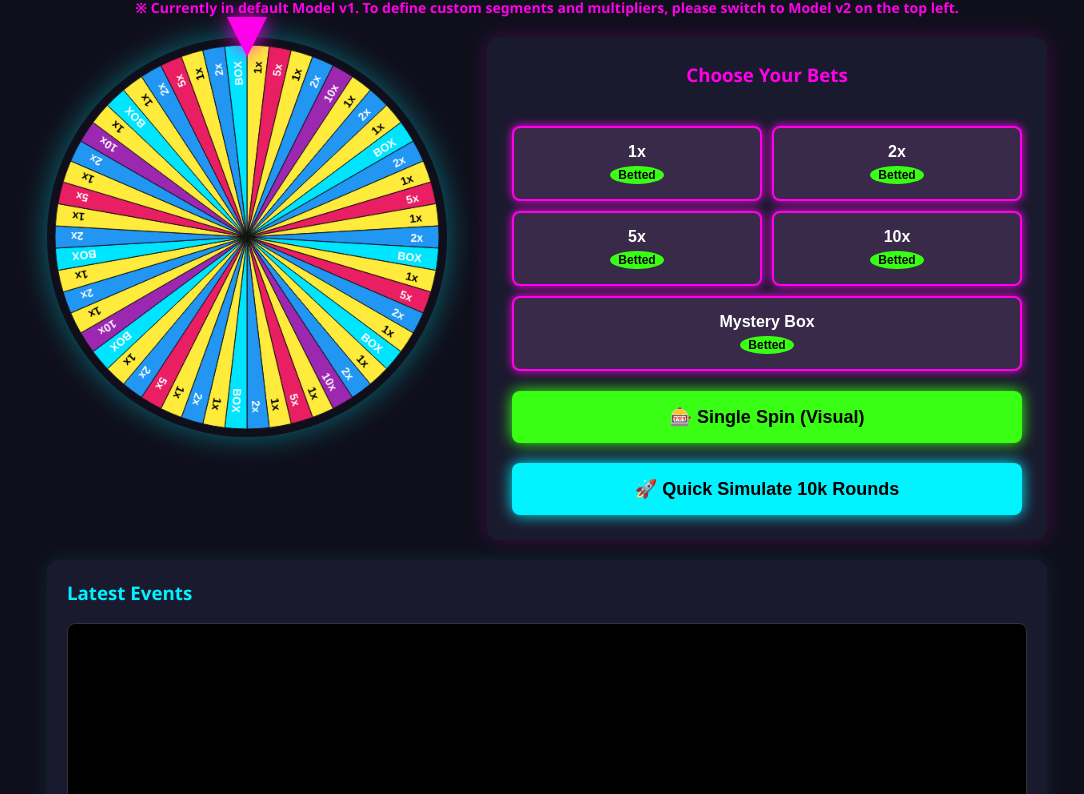
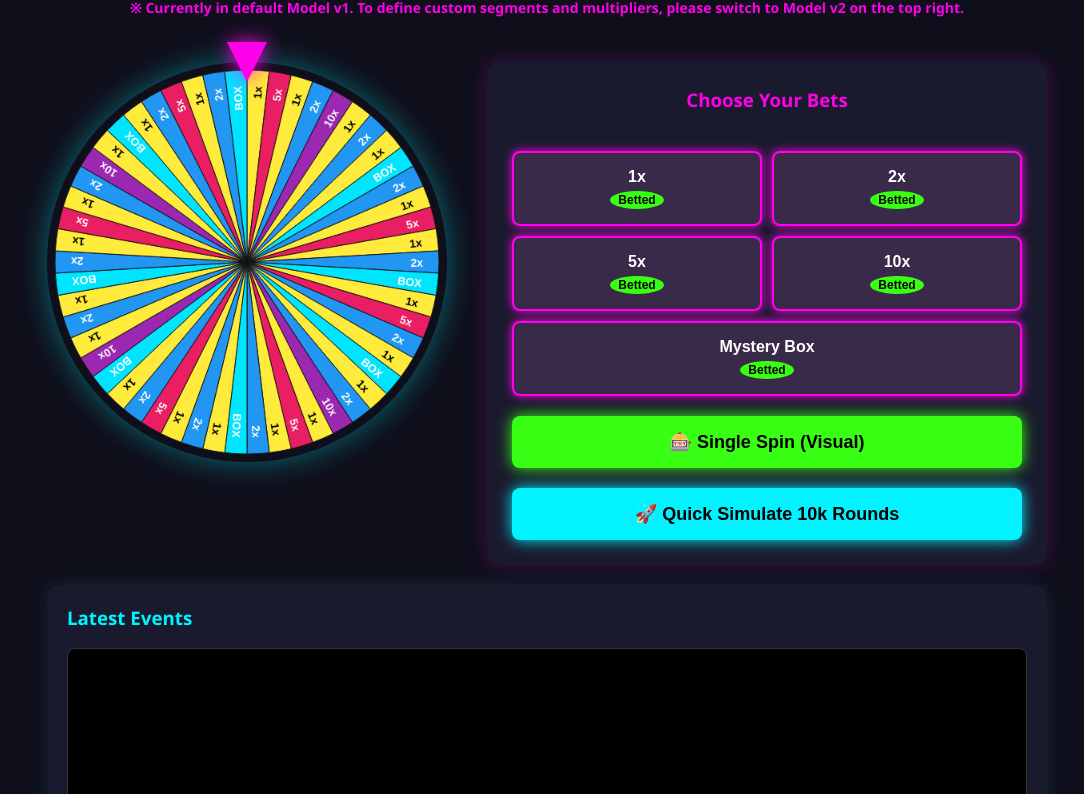
Before and after one commit to Titus181/Neon, a plain HTML site: page index.html in a window 1280 px wide. Shown: the part 75-869 px from the top of the page, without its empty margins (93-1177 px from the left). Drawn offline with Linux system fonts and the light colour scheme.

Commit message:
調整轉盤高度

```diff
--- a/index.html
+++ b/index.html
@@ -43,7 +43,7 @@
         }
         .nav-btn:hover { background: var(--neon-blue); color: #000; box-shadow: 0 0 10px var(--neon-blue); }
 
-        .layout-container { width: 100%; max-width: 1000px; display: flex; flex-direction: column; gap: 20px; }
+        .layout-container { width: 100%; max-width: 1000px; display: flex; flex-direction: column; gap: 20px; margin-top: 25px; }
         .top-row { display: flex; flex-wrap: wrap; justify-content: center; align-items: flex-start; gap: 40px; }
 
         /* 輪盤區 */
@@ -403,7 +403,7 @@
             document.getElementById('t_rulesClose').innerText = getText('closeRules');
             document.getElementById('settingsBtn').innerText = getText('btnSettings');
             document.getElementById('t_settingsTitle').innerText = getText('settingsTitle');
-            document.getElementById('v1Warning').innerText = currentLang === 'zh' ? '※ 目前在預設模式 (v1)。如需自訂轉盤參數與機率，請從左上方切換至 Model v2。' : '※ Currently in default Model v1. To define custom segments and multipliers, please switch to Model v2 on the top left.';
+            document.getElementById('v1Warning').innerText = currentLang === 'zh' ? '※ 目前在預設模式 (v1)。如需自訂轉盤參數與機率，請從左上方切換至 Model v2。' : '※ Currently in default Model v1. To define custom segments and multipliers, please switch to Model v2 on the top right.';
 
             document.getElementById('th_option').innerText = getText('th_op');
             document.getElementById('th_bets').innerText = getText('th_be');
```
